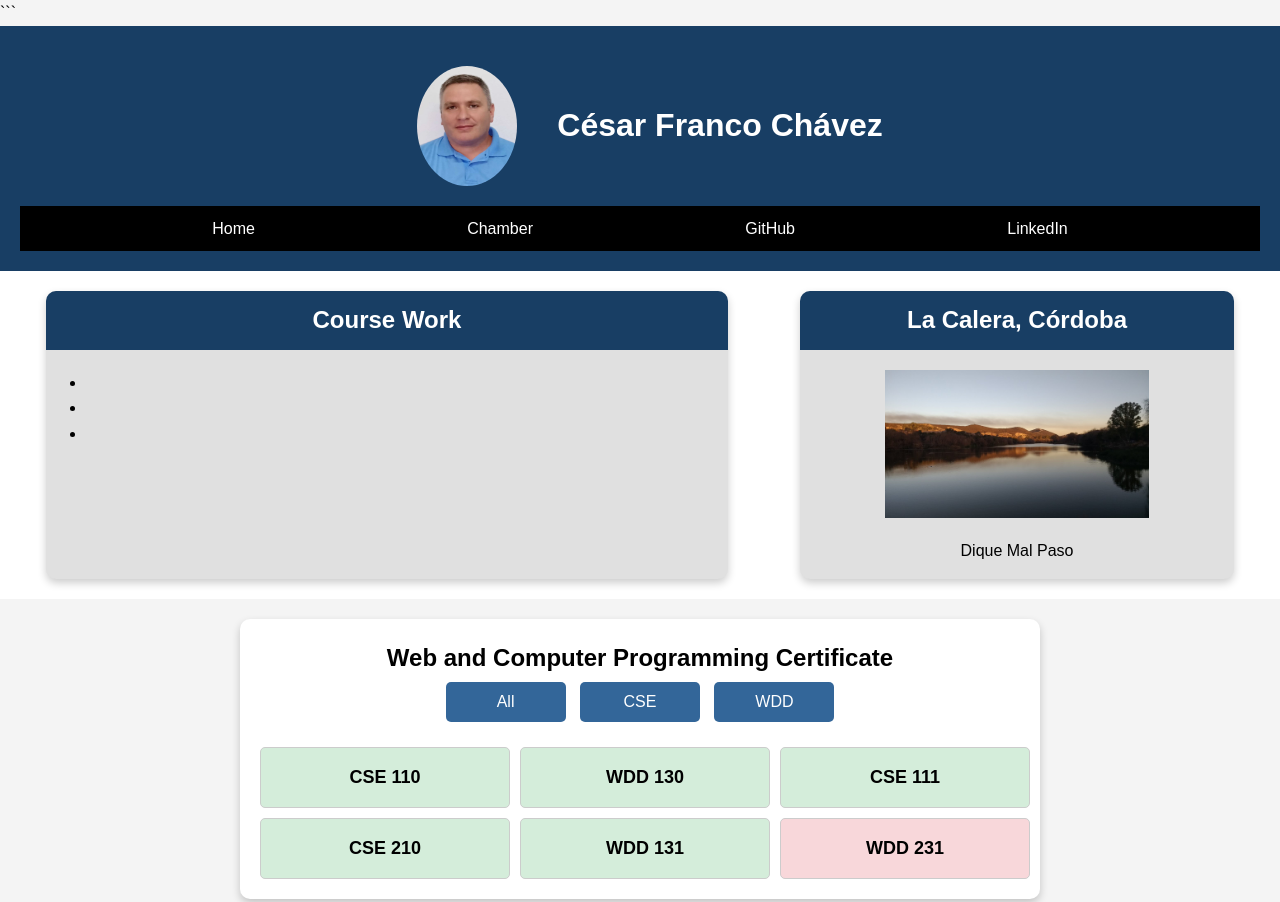
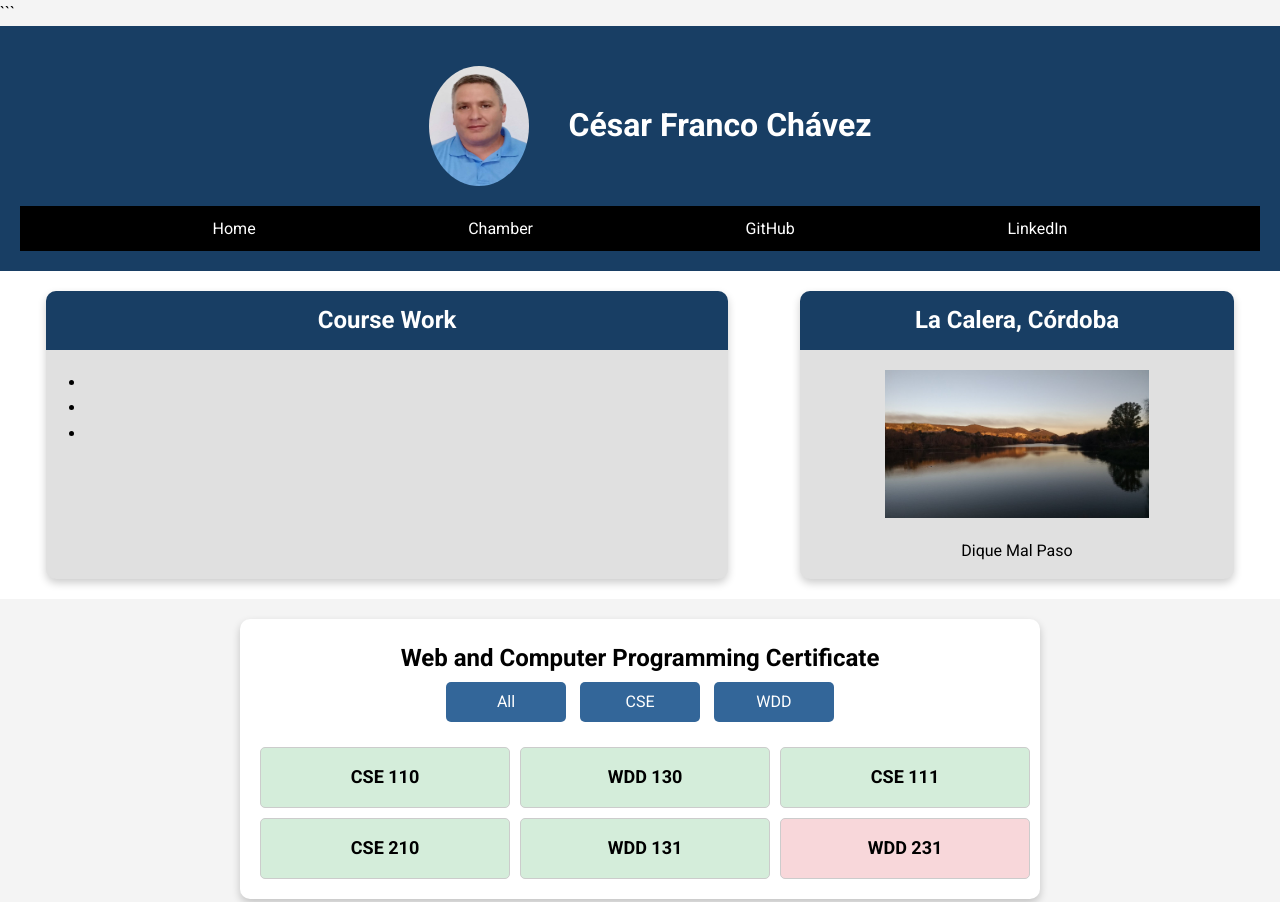
Before and after one commit to CFrancoChavez/wdd231, a plain HTML site: page index.html in a window 1280 px wide. Shown: the top 902 px of the page. Drawn offline with nearby package versions, Linux system fonts and the light colour scheme.

Commit message:
changes in font family

````diff
--- a/index.html
+++ b/index.html
@@ -4,10 +4,12 @@
 <head>
     <meta charset="UTF-8">
     <meta name="viewport" content="width=device-width, initial-scale=1.0">
-    <title>Franco website</title>
+    <title>WDD231 Home</title>
     <meta name="description" content="Course Home Page">
     <meta name="author" content="César Franco Chávez">
-    <link href="https://fonts.googleapis.com/css2?family=Roboto&display=swap" rel="stylesheet">
+    <link rel="preconnect" href="https://fonts.googleapis.com">
+    <link rel="preconnect" href="https://fonts.gstatic.com" crossorigin>
+    <link href="https://fonts.googleapis.com/css2?family=Roboto:ital,wght@0,100;0,300;0,400;0,500;0,700;0,900;1,100;1,300;1,400;1,500;1,700;1,900&display=swap" rel="stylesheet">
     <link rel="stylesheet" href="https://cdnjs.cloudflare.com/ajax/libs/normalize/8.0.1/normalize.min.css"> ```
     <link rel="stylesheet" href="styles/style.css">
     <script src="scripts/home.js" defer></script>
--- a/styles/style.css
+++ b/styles/style.css
@@ -10,7 +10,7 @@ body {
     font-family: Arial, sans-serif;
     line-height: 1.6;
     background-color: #f4f4f4;
-    font-family: "ARIAL;
+    font-family: "Roboto";
 
 }
 
````
